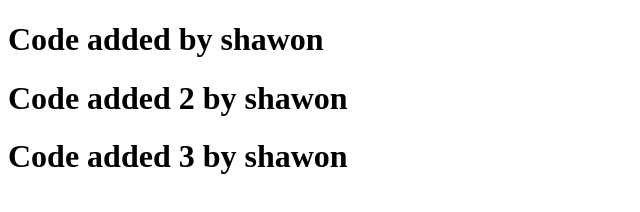
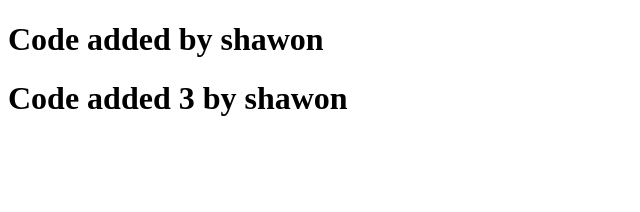
Before and after one commit to mern2102/test, a plain HTML site: page index.html in a window 1280 px wide. Shown: the whole page, without its empty margins (0-640 px from the left). Drawn offline with Linux system fonts and the light colour scheme.

Commit message:
delete test

```diff
--- a/index.html
+++ b/index.html
@@ -8,7 +8,7 @@
 </head>
 <body>
     <h1>Code added by shawon</h1>
-    <h1>Code added 2 by shawon</h1>
+
     <h1>Code added 3 by shawon</h1>
 </body>
 </html>
```
